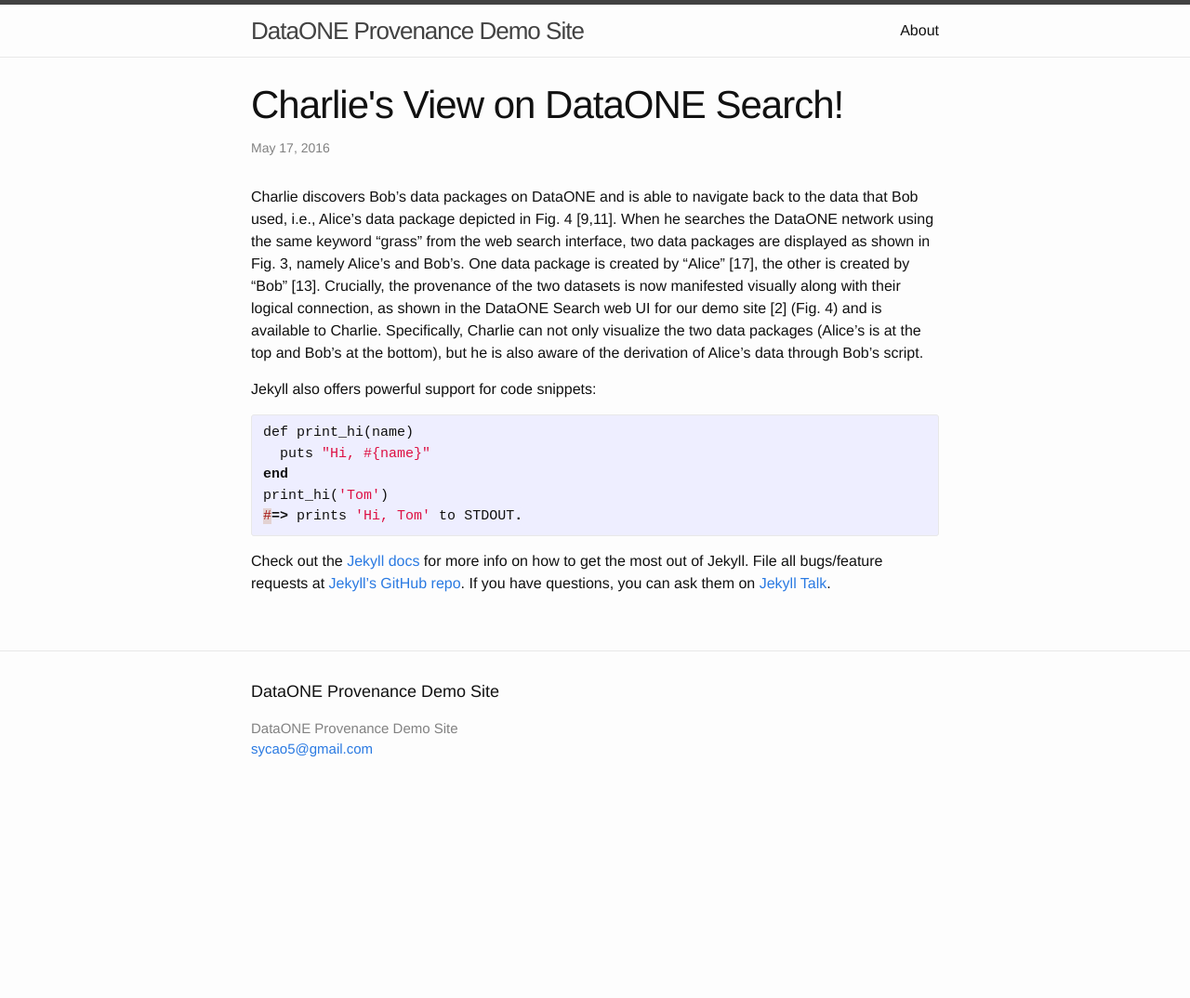
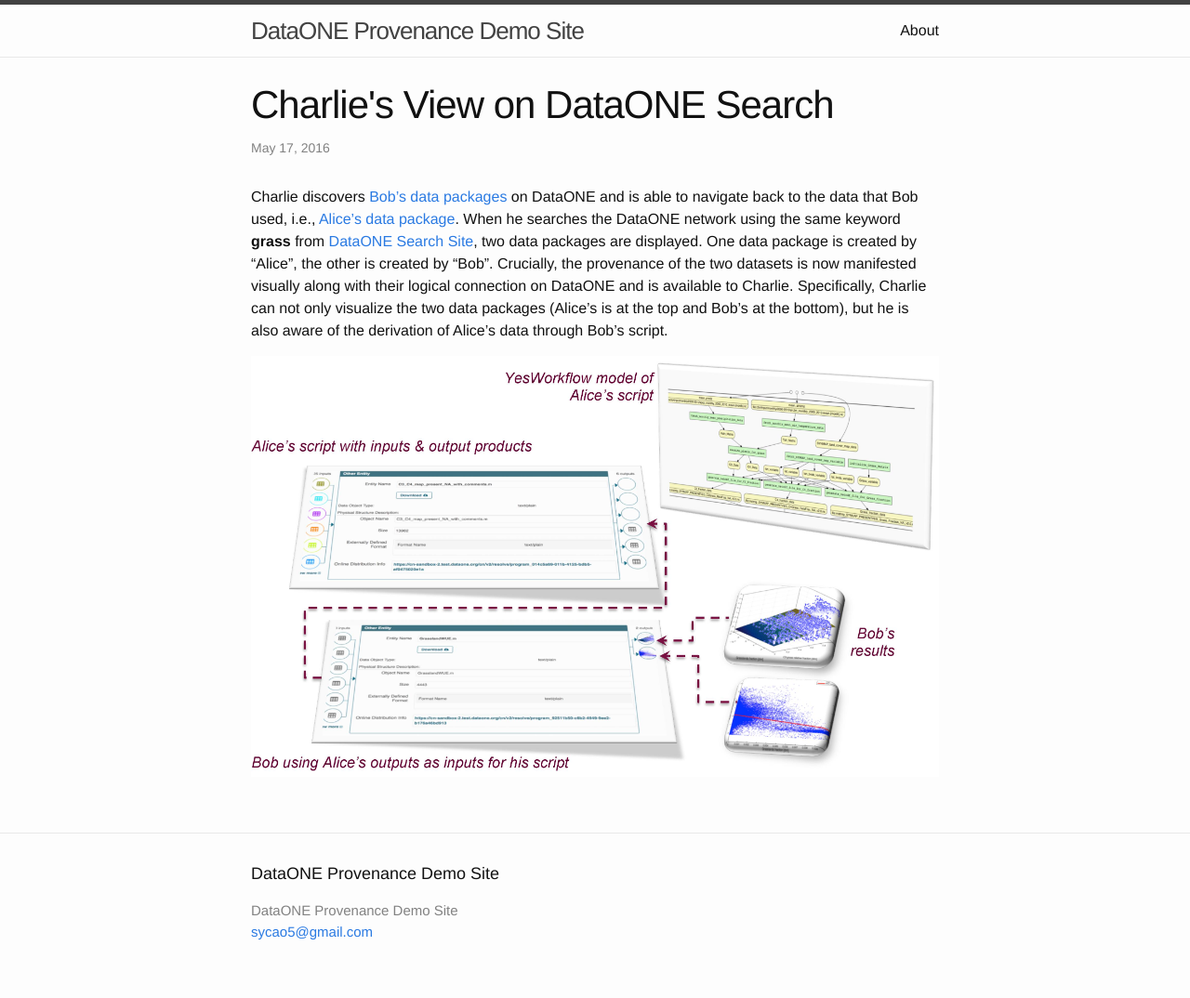
Before and after one commit to DataONEorg/provweek2016-demo, a Jekyll site: the page built from _posts/2016-05-17-Charlie-View-on-DataONE-Search-Site.markdown, in a window 1280 px wide. Shown: the whole page at 93% size. Built offline with Jekyll 4.4.1, drawn with Linux system fonts in a browser that asks for light colours; before the commit the page ends 900 px from its top, so only the background shows below that.

Commit message:
Add some content to charlie_post and yesworkflow_post

```diff
--- a/_posts/2016-05-17-Charlie-View-on-DataONE-Search-Site.markdown
+++ b/_posts/2016-05-17-Charlie-View-on-DataONE-Search-Site.markdown
@@ -1,32 +1,16 @@
 ---
 layout: post
-title:  "Charlie's View on DataONE Search!"
+title:  "Charlie's View on DataONE Search"
 date:   2016-05-17 12:20:30 -0500
 categories: DataONE provenance
 ---
-Charlie discovers Bob’s data packages on DataONE and is able to navigate back to the
-data that Bob used, i.e., Alice’s data package depicted in Fig. 4 [9,11]. When he searches
-the DataONE network using the same keyword “grass” from the web search interface,
-two data packages are displayed as shown in Fig. 3, namely Alice’s and Bob’s. One
-data package is created by “Alice” [17], the other is created by “Bob” [13]. Crucially,
+Charlie discovers [Bob’s data packages](https://search-sandbox-2.test.dataone.org/#view/metadata_07277c1f-b2c2-467c-8aa2-792863524a21.xml) on DataONE and is able to navigate back to the
+data that Bob used, i.e., [Alice’s data package](https://search-sandbox-2.test.dataone.org/#view/metadata_e859d2dd-c5e6-4ec6-892f-1b00bb6f8f65.xml). When he searches
+the DataONE network using the same keyword **grass** from [DataONE Search Site](https://search-sandbox-2.test.dataone.org),
+two data packages are displayed. One
+data package is created by “Alice”, the other is created by “Bob”. Crucially,
 the provenance of the two datasets is now manifested visually along with their logical
-connection, as shown in the DataONE Search web UI for our demo site [2] (Fig. 4) and
-is available to Charlie. Specifically, Charlie can not only visualize the two data packages
-(Alice’s is at the top and Bob’s at the bottom), but he is also aware of the derivation of
+connection on DataONE and is available to Charlie. Specifically, Charlie can not only visualize the two data packages (Alice’s is at the top and Bob’s at the bottom), but he is also aware of the derivation of
 Alice’s data through Bob’s script.
 
-Jekyll also offers powerful support for code snippets:
-
-{% highlight matlab %}
-def print_hi(name)
-  puts "Hi, #{name}"
-end
-print_hi('Tom')
-#=> prints 'Hi, Tom' to STDOUT.
-{% endhighlight %}
-
-Check out the [Jekyll docs][jekyll-docs] for more info on how to get the most out of Jekyll. File all bugs/feature requests at [Jekyll’s GitHub repo][jekyll-gh]. If you have questions, you can ask them on [Jekyll Talk][jekyll-talk].
-
-[jekyll-docs]: http://jekyllrb.com/docs/home
-[jekyll-gh]:   https://github.com/jekyll/jekyll
-[jekyll-talk]: https://talk.jekyllrb.com/
+![image text]({{site.baseurl}}/img/charlie-view.jpg "Charlie's View")
--- a/_posts/2016-05-17-steps2run-bob-script.markdown
+++ b/_posts/2016-05-17-steps2run-bob-script.markdown
@@ -1,6 +1,6 @@
 ---
 layout: post
-title:  "Steps to Run Bob's Script!"
+title:  "Steps to Run Bob's Script"
 date:   2016-05-17 12:15:30 -0500
 categories: DataONE provenance
 ---
@@ -9,7 +9,7 @@
 three NetCDF output data files which are part of her package, as input to his Grassland
 Water Use Efficiency Analysis script. Having identified the data of interest in the
 Member Node, Bob uses `its public identifier id` to retrieve it and use it in his own
-code (`GrasslandWUE.m`). Specifically, the `MemberNode:get(session, id)`` call, available
+code (`GrasslandWUE.m`). Specifically, the `MemberNode:get(session, id)` call, available
 from the MATLAB toolbox, not only retrieves Alice’s data package, but it also ensures
 that the download event is recorded as part of a new provenance document, associated
 with Bob’s analysis. If Bob manually downloaded Alice’s data (i.e., without using the
```
Also changed, not shown: _posts/2016-05-05-welcome-to-jekyll.markdown (deleted, +0 -25 lines), _posts/2016-05-17-YesWorkflow-Annotation-Example.markdown (+1 -18 lines), img/alice-yw-combined-view.jpg (added), img/charlie-view.jpg (added).
